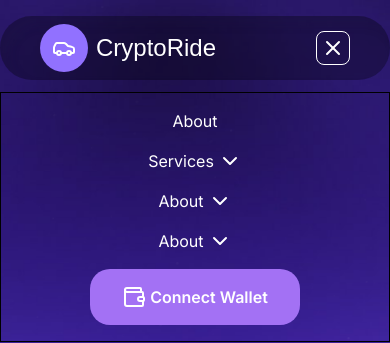
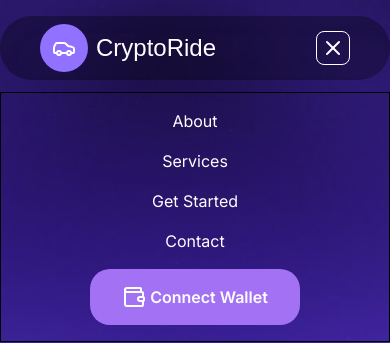
Before and after one commit to kadoso-noni/cryptoride-frontend, a Next.js app in the folder client/: page /LandingPage in a window 390 px wide. Both pictures are taken after a click on the button 333 px from the left and 48 px from the top of the page. Shown: the top 343 px of the page. Built offline with nearby package versions, Linux system fonts and the light colour scheme.

Commit message:
Updated navbar on mobile

```diff
--- a/client/src/app/LandingPage/components/Navbar.tsx
+++ b/client/src/app/LandingPage/components/Navbar.tsx
@@ -48,24 +48,15 @@ export const NavBar = () => {
         className={`transition-all font-inter mt-3 duration-300 ease-in-out lg:hidden ${isOpen ? "max-h-60 opacity-100" : "max-h-0 opacity-0"}`}
       >
         <ul className="flex flex-col text-white items-center  gap-4 border border-black p-4 pb-4">
-          <Link href="#">About</Link>
-          <Link href="#" className="flex items-center gap-1">
+          <Link href="#why-choose-us">About</Link>
+          <Link href="#how-it-works" className="flex items-center gap-1">
             <span>Services</span>
-            <button>
-              <ChevronDown />
-            </button>
           </Link>
-          <Link href="#" className="flex items-center gap-1">
-            <span>About</span>
-            <button>
-              <ChevronDown />
-            </button>
+          <Link href="#get-started" className="flex items-center gap-1">
+            <span>Get Started</span>
           </Link>
-          <Link href="#" className="flex items-center gap-1">
-            <span>About</span>
-            <button>
-              <ChevronDown />
-            </button>
+          <Link href="#contact" className="flex items-center gap-1">
+            <span>Contact</span>
           </Link>
           <button className="text-white hover:bg-black hover:text-white flex cursor-pointer items-center gap-1 rounded-[1.25rem] bg-purpleDark px-8 py-4 text-center text-base font-semibold lg:flex">
             <Wallet />
```
